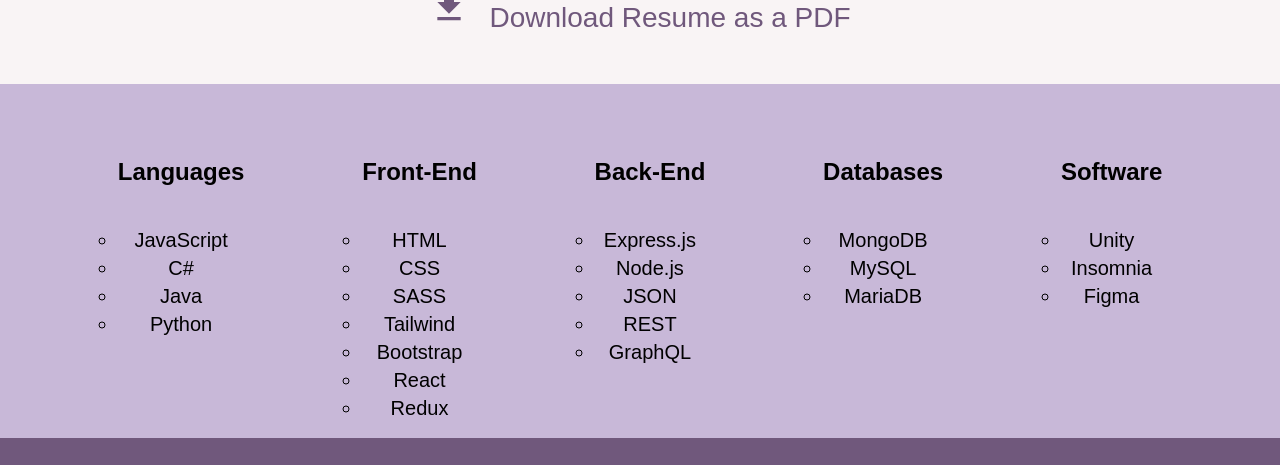
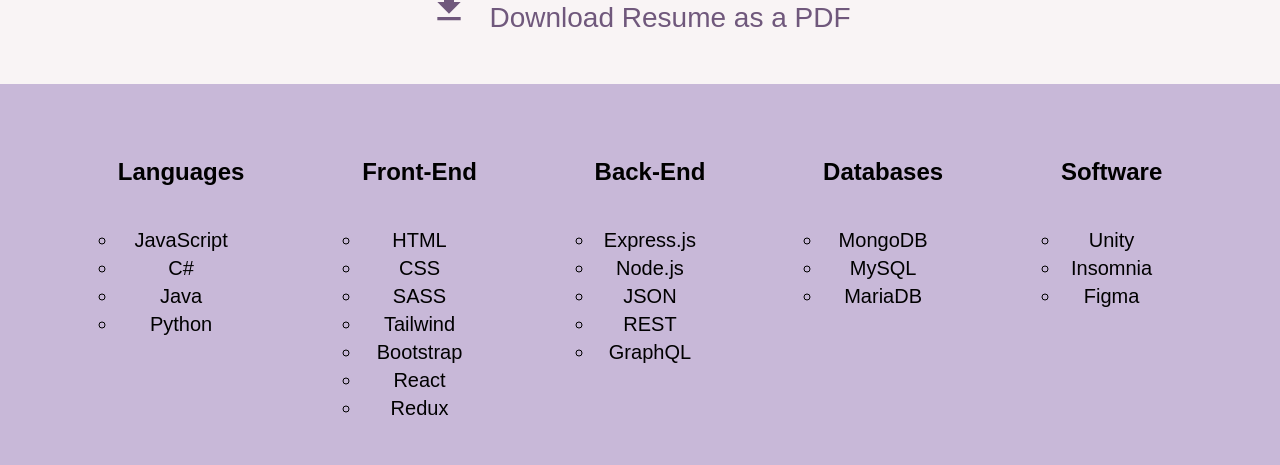
Before and after one commit to Fikcup/react-portfolio, a React (Create React App) app: page /resume in a window 1280 px wide. Shown: the part 468-933 px from the top of the page. Built offline with nearby package versions, Linux system fonts and the light colour scheme; a web font is replaced by a local one.

Commit message:
style : fixed bottom spacing in about and resume pages

```diff
--- a/src/components/About/style.scss
+++ b/src/components/About/style.scss
@@ -5,6 +5,7 @@
     @include setMarginPadding();
     overflow: auto;
     @include sectionTopSpacing();
+    @include sectionBottomSpacing();
 }
 
 #profileImg {
--- a/src/components/Resume/style.scss
+++ b/src/components/Resume/style.scss
@@ -12,6 +12,7 @@
     justify-content: space-evenly;
     align-items: flex-start;
     @include sectionTopSpacing();
+    @include sectionBottomSpacing();
     background-color: $themeThistle;
 }
 
```
